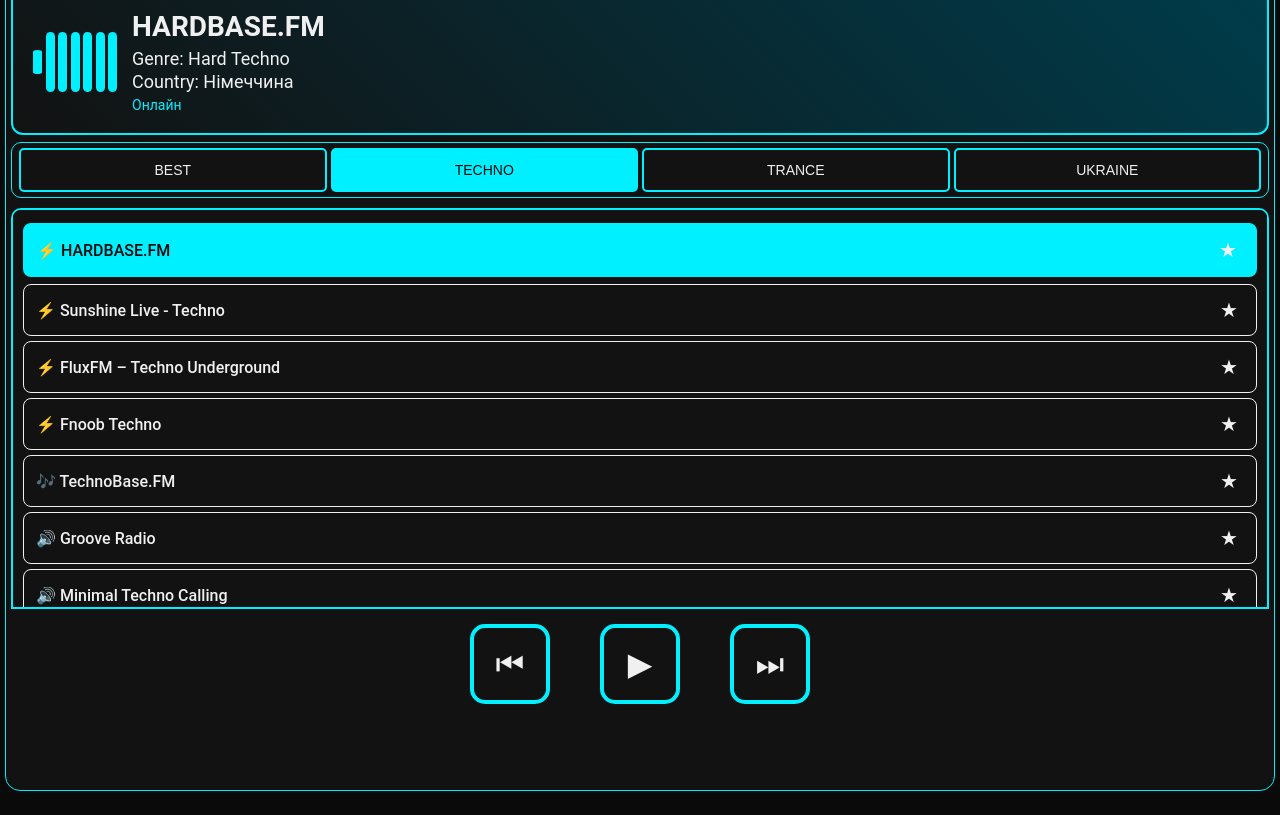
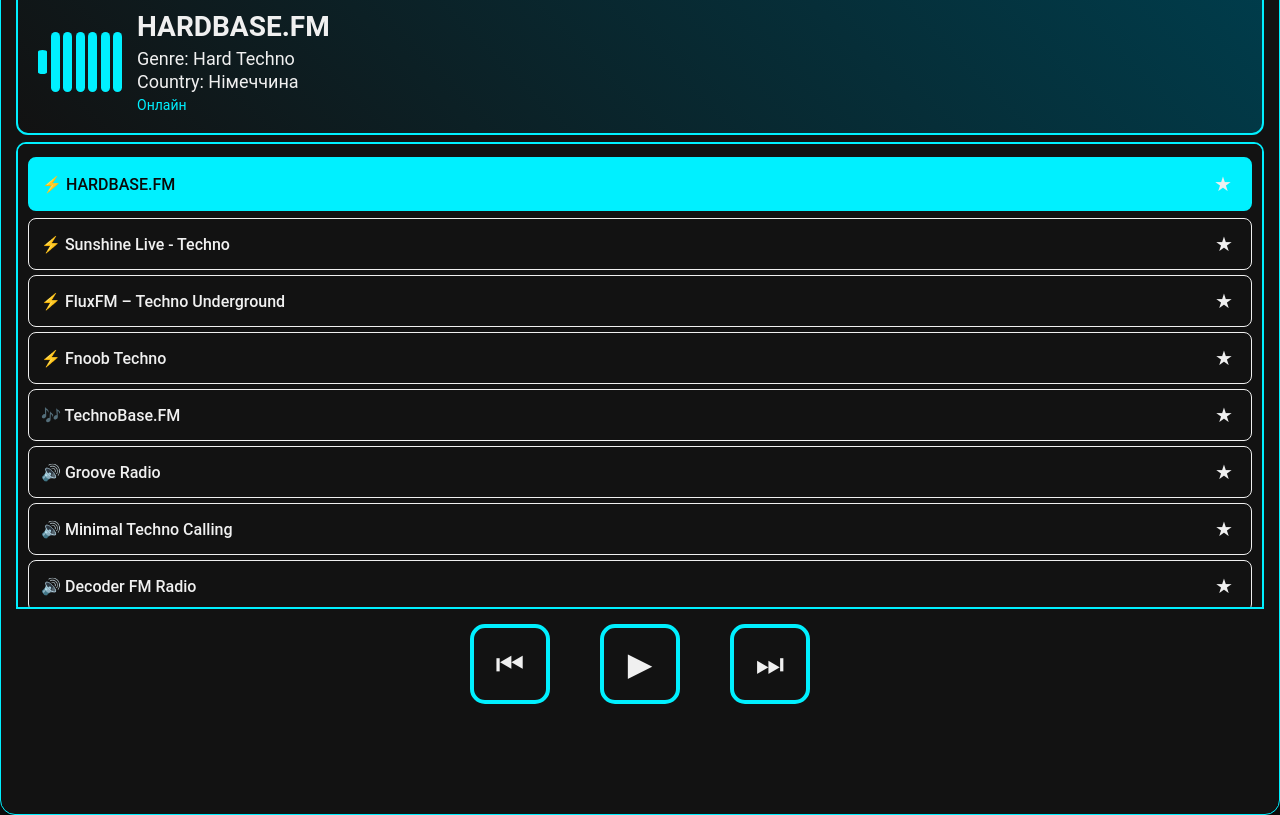
Before and after one commit to SeruiSO/radio-pwa2, a plain HTML site: page index.html in a window 1280 px wide. Shown: the part 81-896 px from the top of the page. Before the commit the page ends 872 px from the top, so only its background shows below. Drawn offline with Linux system fonts and the light colour scheme.

Commit message:
Add files via upload

```diff
--- a/index.html
+++ b/index.html
@@ -43,16 +43,16 @@
   <meta charset="UTF-8">
   <meta name="viewport" content="width=device-width, initial-scale=1.0">
   <meta name="theme-color" content="#00F0FF">
-  <title>Radio Music</title>
+  <title>Radio S O</title>
   <link rel="stylesheet" href="styles.css">
   <link rel="manifest" href="manifest.json">
-  <link rel="icon" href="icon-192.png">
+  <link rel="icon" href="/icon-192.png">
 </head>
 <body>
+  <button class="theme-toggle">🌙</button>
   <div class="container">
-    <div class="theme-toggle">🌙</div>
     <h1>🎧 RADIO MUSIC</h1>
-    <div class="current-station-info">
+    <div class="current-station-info" aria-live="polite">
       <div class="station-info-content">
         <div class="wave-progress">
           <div class="wave-bar"></div>
@@ -64,22 +64,21 @@
           <div class="wave-bar"></div>
         </div>
         <div class="station-text">
-          <div class="station-name"></div>
+          <div class="station-name" role="heading" aria-level="2"></div>
           <div class="station-genre"></div>
           <div class="station-country"></div>
           <div class="network-status">Завантаження...</div>
         </div>
       </div>
     </div>
+    <div id="stationList" class="station-list">
+      <div class="spinner"></div>
+    </div>
     <div class="tabs">
-      <button class="tab-btn active" data-tab="best">BEST</button>
+      <button class="tab-btn" data-tab="best">BEST</button>
       <button class="tab-btn" data-tab="techno">TECHNO</button>
       <button class="tab-btn" data-tab="trance">TRANCE</button>
       <button class="tab-btn" data-tab="ukraine">UKRAINE</button>
-    </div>
-    <div class="station-list" id="stationList">
-      <div class="station-item empty">Завантаження...</div>
-      <div class="spinner"></div>
     </div>
     <div class="controls-container">
       <div class="controls">
--- a/script.js
+++ b/script.js
@@ -397,7 +397,7 @@ function debouncedChangeStation(index) {
   }
   changeStationTimeout = setTimeout(() => {
     changeStation(index);
-  }, 300); // Збільшено затримку до 300ms для стабільності
+  }, 200);
 }
 
 // Зміна станції
@@ -407,7 +407,6 @@ function changeStation(index) {
   stationItems?.forEach(i => i.classList.remove("selected"));
   item.classList.add("selected");
   currentIndex = index;
-  audio.src = ""; // Очищення джерела перед зміною
   audio.src = item.dataset.value;
   updateCurrentStationInfo(item);
   localStorage.setItem(`lastStation_${currentTab}`, currentIndex);
--- a/styles.css
+++ b/styles.css
@@ -6,10 +6,6 @@
   --text: #F0F0F0;
   --accent-gradient: #003C4B;
   transition: all 0.4s ease;
-}
-
-* {
-  box-sizing: border-box;
 }
 
 body {
@@ -23,18 +19,19 @@ body {
   justify-content: center;
   align-items: flex-start;
   overflow-x: hidden;
+  box-sizing: border-box;
   transition: background 0.4s ease, color 0.4s ease;
 }
 
 .container {
-  max-width: 100vw;
-  width: calc(100% - 10px);
+  max-width: 100%;
+  width: 100vw;
   background: var(--container-bg);
-  padding: 15px 5px;
+  padding: 15px;
   border-radius: 15px;
   border: 1px solid var(--accent);
-  margin: 0 auto;
-  min-height: 100vh;
+  margin: 0;
+  min-height: 90vh;
   display: flex;
   flex-direction: column;
   justify-content: flex-start;
@@ -388,9 +385,9 @@ h1 {
     font-size: 1.8rem;
   }
   .container {
-    padding: 0.8rem 5px;
-    margin: 0 auto;
-    min-height: 100vh;
+    padding: 0.8rem;
+    margin: 0;
+    min-height: 90vh;
   }
   .control-btn {
     width: 4rem;
@@ -453,7 +450,7 @@ h1 {
 
 @media (max-height: 1600px) {
   .container {
-    min-height: 100vh;
+    min-height: 85vh;
   }
   .station-list {
     max-height: 450px;
--- a/sw.js
+++ b/sw.js
@@ -1,4 +1,4 @@
-const CACHE_NAME = "radio-pwa-cache-v533";
+const CACHE_NAME = "radio-pwa-cache-v528";
 const urlsToCache = [
   "/",
   "index.html",
```
